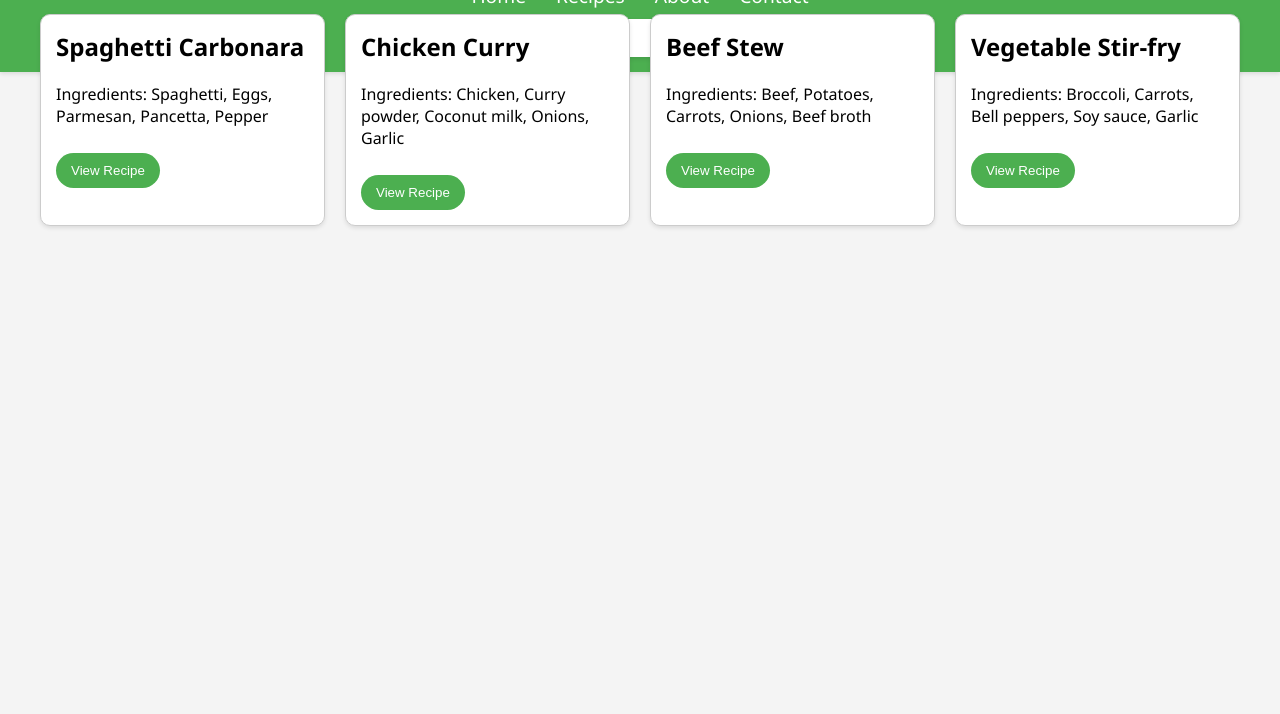
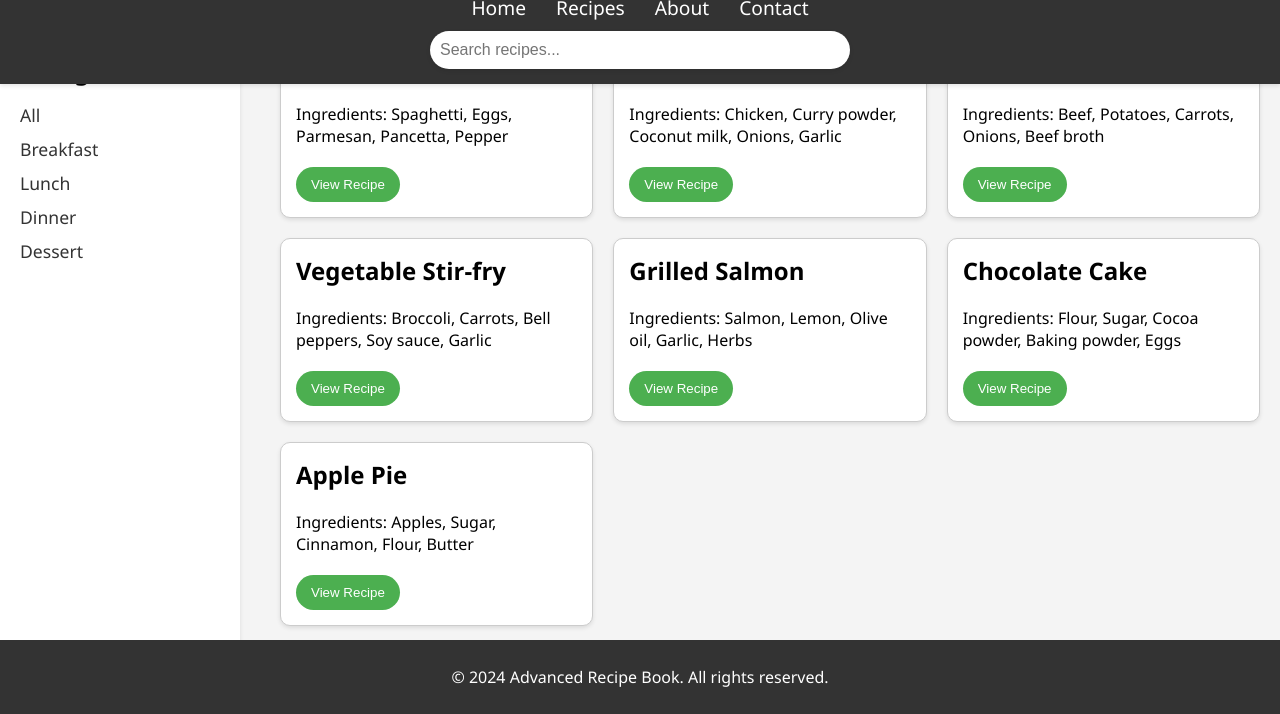
Before and after one commit to AyushMali-17/RecipeBook, a plain HTML site: page index.html in a window 1280 px wide. Shown: the part 86-800 px from the top of the page. Drawn offline with Linux system fonts and the light colour scheme.

Commit message:
upgrading -4

```diff
--- a/index.html
+++ b/index.html
@@ -6,12 +6,12 @@
 <head>
     <meta charset="UTF-8">
     <meta name="viewport" content="width=device-width, initial-scale=1.0">
-    <title>Recipe Book</title>
+    <title>Advanced Recipe Book</title>
     <link rel="stylesheet" href="styles.css">
 </head>
 <body>
     <header>
-        <h1>My Recipe Book</h1>
+        <h1>Advanced Recipe Book</h1>
         <nav>
             <ul>
                 <li><a href="#home">Home</a></li>
@@ -22,8 +22,20 @@
         </nav>
         <input type="text" id="search-bar" placeholder="Search recipes...">
     </header>
+    <div class="container">
+        <aside class="sidebar">
+            <h2>Categories</h2>
+            <ul>
+                <li><a href="#all">All</a></li>
+                <li><a href="#breakfast">Breakfast</a></li>
+                <li><a href="#lunch">Lunch</a></li>
+                <li><a href="#dinner">Dinner</a></li>
+                <li><a href="#dessert">Dessert</a></li>
+            </ul>
+        </aside>
         <main>
-        <section id="recipe-list" class="recipe-grid">
+            <section id="recipes" class="recipe-grid">
+                <!-- Example Recipe -->
                 <article class="recipe">
                     <h2>Spaghetti Carbonara</h2>
                     <p>Ingredients: Spaghetti, Eggs, Parmesan, Pancetta, Pepper</p>
@@ -59,16 +71,7 @@
                         <span class="close-button">&times;</span>
                         <h2>Beef Stew</h2>
                         <p>Ingredients: Beef, Potatoes, Carrots, Onions, Beef broth</p>
-                        Ingredients: Spaghetti, Eggs, Parmesan, Pancetta, Pepper
-                        Chicken Curry
-
-                        Ingredients: Chicken, Curry powder, Coconut milk, Onions, Garlic
-                        Beef Stew
-
-                        Ingredients: Beef, Potatoes, Carrots, Onions, Beef broth
-                        Vegetable Stir-fry
-
-                        Ingredients: Broccoli, Carrots, Bell peppers, Soy sauce, Garlic               <p>Instructions: Brown beef, add vegetables and broth, simmer until tender.</p>
+                        <p>Instructions: Brown beef, add vegetables and broth, simmer until tender.</p>
                     </div>
                 </div>
             </article>
@@ -85,8 +88,52 @@
                     </div>
                 </div>
             </article>
+            <article class="recipe">
+                <h2>Grilled Salmon</h2>
+                <p>Ingredients: Salmon, Lemon, Olive oil, Garlic, Herbs</p>
+                <button class="view-recipe">View Recipe</button>
+                <div class="modal">
+                    <div class="modal-content">
+                        <span class="close-button">&times;</span>
+                        <h2>Grilled Salmon</h2>
+                        <p>Ingredients: Salmon, Lemon, Olive oil, Garlic, Herbs</p>
+                        <p>Instructions: Marinate salmon with lemon, olive oil, and herbs, grill until cooked.</p>
+                    </div>
+                </div>
+            </article>
+            <article class="recipe">
+                <h2>Chocolate Cake</h2>
+                <p>Ingredients: Flour, Sugar, Cocoa powder, Baking powder, Eggs</p>
+                <button class="view-recipe">View Recipe</button>
+                <div class="modal">
+                    <div class="modal-content">
+                        <span class="close-button">&times;</span>
+                        <h2>Chocolate Cake</h2>
+                        <p>Ingredients: Flour, Sugar, Cocoa powder, Baking powder, Eggs</p>
+                        <p>Instructions: Mix ingredients, bake in oven, frost with chocolate icing.</p>
+                    </div>
+                </div>
+            </article>
+            <article class="recipe">
+                <h2>Apple Pie</h2>
+                <p>Ingredients: Apples, Sugar, Cinnamon, Flour, Butter</p>
+                <button class="view-recipe">View Recipe</button>
+                <div class="modal">
+                    <div class="modal-content">
+                        <span class="close-button">&times;</span>
+                        <h2>Apple Pie</h2>
+                        <p>Ingredients: Apples, Sugar, Cinnamon, Flour, Butter</p>
+                        <p>Instructions: Mix apples with sugar and cinnamon, fill pie crust, bake until golden.</p>
+                    </div>
+                </div>
+            </article>
+                <!-- Add more recipes as needed -->
             </section>
         </main>
+    </div>
+    <footer>
+        <p>&copy; 2024 Advanced Recipe Book. All rights reserved.</p>
+    </footer>
     <script src="scripts.js"></script>
 </body>
 </html>
--- a/scripts.js
+++ b/scripts.js
@@ -2,6 +2,10 @@
 // scripts.js
 
 
+
+// scripts.js
+
+// scripts.js
 
 document.addEventListener('DOMContentLoaded', () => {
     const searchBar = document.getElementById('search-bar');
@@ -10,7 +14,8 @@ document.addEventListener('DOMContentLoaded', () => {
     searchBar.addEventListener('keyup', (e) => {
         const searchString = e.target.value.toLowerCase();
         recipes.forEach((recipe) => {
-            if (recipe.innerText.toLowerCase().includes(searchString)) {
+            const recipeText = recipe.innerText.toLowerCase();
+            if (recipeText.includes(searchString)) {
                 recipe.style.display = '';
             } else {
                 recipe.style.display = 'none';
@@ -41,4 +46,22 @@ document.addEventListener('DOMContentLoaded', () => {
             }
         });
     });
+
+    const categoryLinks = document.querySelectorAll('.sidebar ul li a');
+
+    categoryLinks.forEach((link) => {
+        link.addEventListener('click', (e) => {
+            e.preventDefault();
+            const category = link.getAttribute('href').substring(1);
+            recipes.forEach((recipe) => {
+                if (category === 'all') {
+                    recipe.style.display = '';
+                } else if (recipe.classList.contains(category)) {
+                    recipe.style.display = '';
+                } else {
+                    recipe.style.display = 'none';
+                }
+            });
+        });
+    });
 });
--- a/styles.css
+++ b/styles.css
@@ -1,5 +1,6 @@
 /* taking help from ChatGpt while coding , and understanding the concepts and code via YT */
 /* styles.css */
+
 
 
 
@@ -15,7 +16,7 @@ body {
 }
 
 header {
-    background-color: #4CAF50;
+    background-color: #333;
     color: white;
     padding: 15px 0;
     text-align: center;
@@ -23,11 +24,12 @@ header {
     width: 100%;
     top: 0;
     box-shadow: 0 2px 4px rgba(0,0,0,0.1);
+    z-index: 1;
 }
 
 h1 {
     margin: 0;
-    font-size: 2rem;
+    font-size: 2.5rem;
     letter-spacing: 1.5px;
 }
 
@@ -71,10 +73,46 @@ nav ul li a:hover {
     outline: none;
 }
 
+.container {
+    display: flex;
+    margin-top: 100px;
+}
+
+.sidebar {
+    width: 200px;
+    padding: 20px;
+    background-color: #fff;
+    box-shadow: 0 2px 4px rgba(0,0,0,0.1);
+    margin-right: 20px;
+}
+
+.sidebar h2 {
+    font-size: 1.5rem;
+    margin-bottom: 10px;
+}
+
+.sidebar ul {
+    list-style-type: none;
+    padding: 0;
+}
+
+.sidebar ul li {
+    margin: 10px 0;
+}
+
+.sidebar ul li a {
+    text-decoration: none;
+    color: #333;
+    font-size: 1.1rem;
+}
+
+.sidebar ul li a:hover {
+    color: #4CAF50;
+}
+
 main {
-    padding: 100px 20px 20px 20px;
-    max-width: 1200px;
-    margin: auto;
+    flex-grow: 1;
+    padding: 20px;
 }
 
 .recipe-grid {
@@ -96,6 +134,10 @@ main {
 .recipe h2 {
     margin-top: 0;
     font-size: 1.5rem;
+}
+
+.recipe p {
+    margin: 10px 0;
 }
 
 .recipe:hover {
@@ -163,3 +205,13 @@ main {
     text-decoration: none;
     cursor: pointer;
 }
+
+footer {
+    background-color: #333;
+    color: white;
+    text-align: center;
+    padding: 10px 0;
+    position: fixed;
+    width: 100%;
+    bottom: 0;
+}
```
Lines whose indentation alone changed are shown as unchanged.
